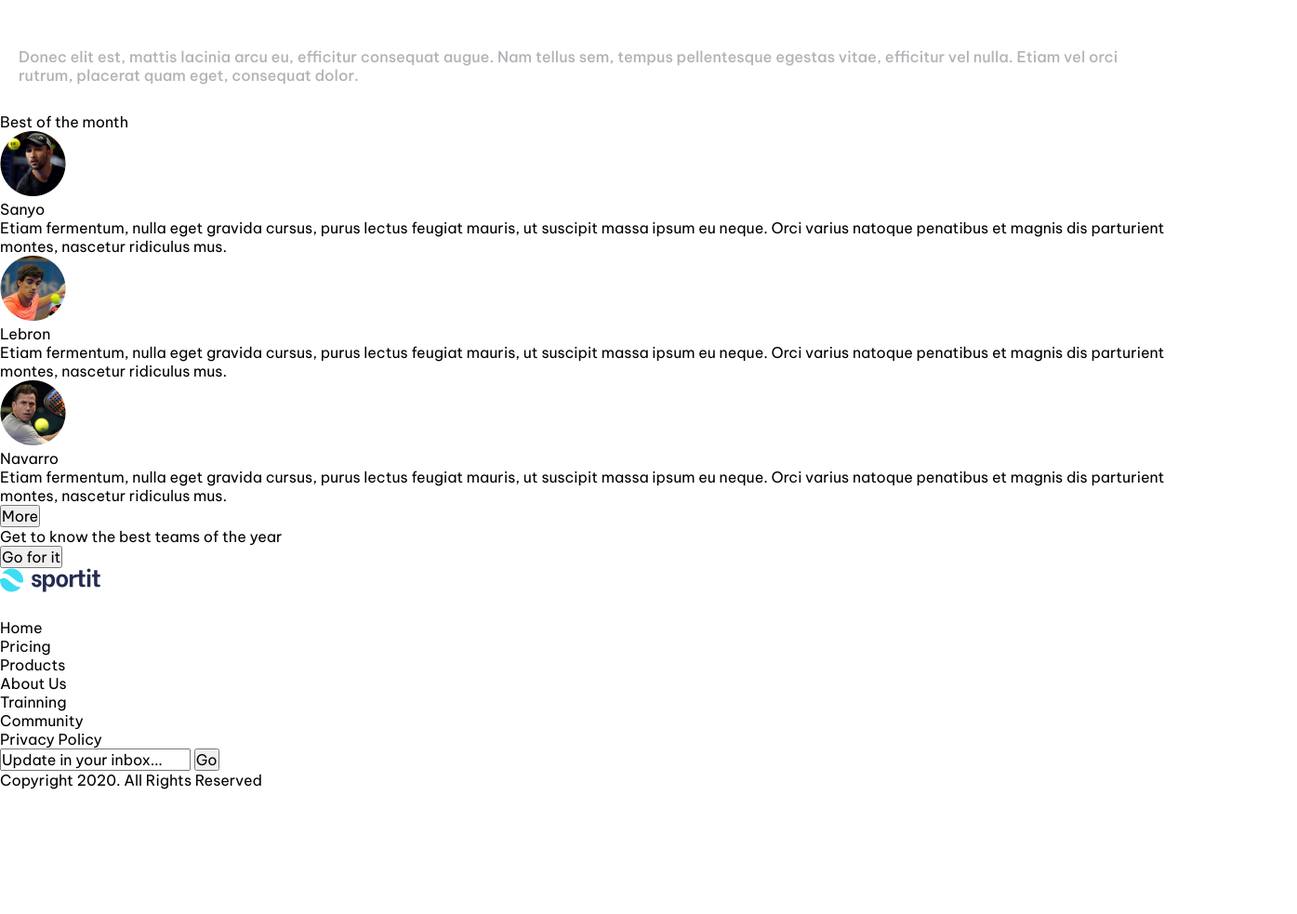
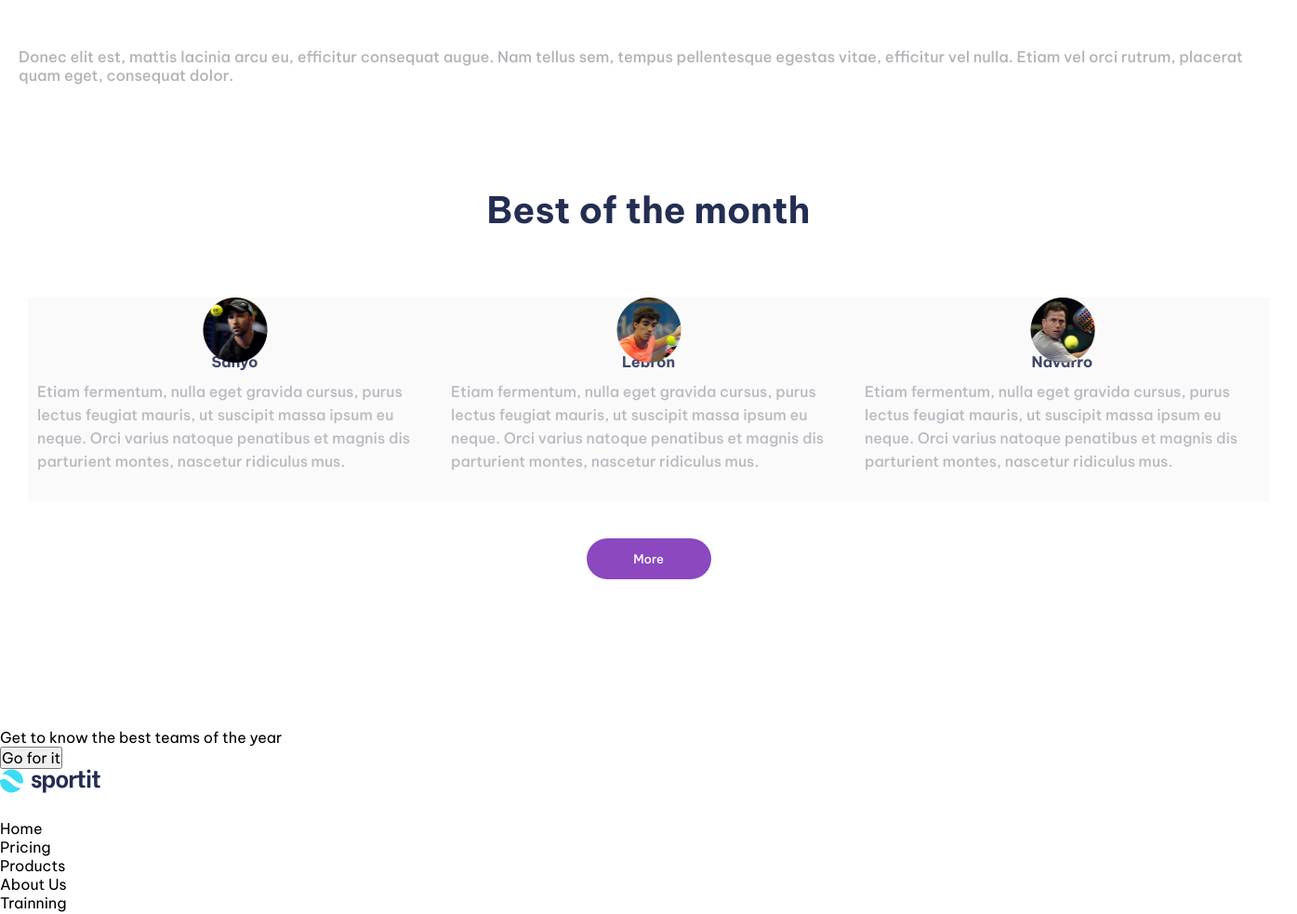
Before and after one commit to Lidianys/Entrega_Final_Frontend, a plain HTML site: page index.html in a window 1280 px wide. Shown: the part 1280-2263 px from the top of the page at 93% size, 1395 px wide, since content can reach past the window. Before the commit the page ends 2129 px from the top, so only its background shows below. Drawn offline with Linux system fonts and the light colour scheme.

Commit message:
Best of the month section styles --check avatar

```diff
--- a/css/style.css
+++ b/css/style.css
@@ -178,11 +178,96 @@ h1 {
   color: rgba(179, 178, 183, 1);
 }
 
+/* Best of the month */
+.best-of-the-month-container {
+  padding-left: 15px;
+  padding-right: 15px;
+  padding-top: 50px;
+}
+
+#best-month-title {
+  color: #242E53;
+  font-size: 39.21px;
+  font-weight: 700;
+  text-align: center;
+}
+
+.best-month-card-wrapper > article:nth-child(odd) {
+  display: none;
+}
+
+.best-month-card {
+  display: flex;
+  justify-content: center;
+  margin-top: 70px;
+}
+
+#best-month-avatar {
+  position:absolute;
+  z-index: 3;
+}
+
+#best-month-avatar > img {
+  height: 70px;
+  width: 70px;
+}
+
+.best-month-content {
+  display: flex;
+  align-items: center;
+  background-color: #FAFAFA;
+  flex-direction: column;
+  height: 219px;
+  justify-content: flex-end;
+  position: relative;
+  padding-right: 10px;
+  padding-left: 10px;
+  padding-bottom: 30px;
+  width: 100%;
+}
+
+.best-month-name {
+  color: #3F4868;
+  font-size: 16.07px;
+  font-weight: 700;
+  padding-bottom: 10px;
+}
+
+.best-month-description{
+  color: #B9B9C1;
+  font-weight: 500;
+  line-height: 25.06px;
+}
+
+.best-button-container {
+  display: flex;
+  justify-content: center;
+  padding: 40px 15px 80px 15px;
+}
+
+.more-button {
+  background-color: #8B48BF;
+  border: none;
+  border-radius: 50px;
+  color: #FFFFFF;
+  font-size: 13.18px;
+  font-weight: 500;
+  height: 44px;
+  width: 134px;
+}
+
+.more-button:hover{
+  background-color: #8B48BFB2;
+  cursor: pointer;
+}
+
+
 /* Footer */
 
 /* Desktop responsive */
-/* 1440px */
+
 @media (min-width: 480px) {
+  /* Header */
   nav > button {
     display: block;
   }
@@ -274,4 +359,23 @@ h1 {
   .differences-text::before {
     content: "Lorem ipsum dolor sit amet, consectetur adipiscing elit. Maecenas aliquet consequat purus sit amet sodales. In faucibus ut nisi eu dignissim. Vestibulum fringilla velit sed tincidunt tincidunt.";
   }
+
+  /* Best of the month */
+  .best-of-the-month-container {
+    padding: 80px 30px 80px 30px;
+    /* width: 100%; */
+  }
+
+  .best-month-card-wrapper > article:nth-child(n) {
+    display: flex;
+  }
+
+  .best-month-card-wrapper {
+    display: flex;
+    justify-content: center;
+  }
+
+  .best-month-card {
+    width: 445px;
+  }
 }
--- a/index.html
+++ b/index.html
@@ -19,28 +19,20 @@
             <li>Community</li>
           </ul>
           <button class="contact-button">Contact</button>
-          <img
-            src="imagenes/icon-hamburger.svg"
-            alt="icon-hamburger"
-            id="icon-hamburger"
-          />
+          <img src="imagenes/icon-hamburger.svg" alt="icon-hamburger" id="icon-hamburger" />
         </nav>
       </div>
     </header>
     <main>
       <section class="padel-content">
         <article class="padel-img-content">
-          <img
-            src="imagenes/padel-intro.png"
-            alt="Imagen de jugador de padel"
-            id="img-padel"
-          />
+          <img src="imagenes/padel-intro.png" alt="Imagen de jugador de padel" id="img-padel" />
         </article>
         <article class="padel-text-content">
           <h1>LIVE: Follow the Telcel Huawei Mexico Open 2022 for free</h1>
           <p id="padel-text">
-            The final Open of the 2022 World Padel Tour season is underway,
-            don't miss out on any of the action!
+            The final Open of the 2022 World Padel Tour season is underway, don't miss out on any of
+            the action!
           </p>
           <button class="contact-button">Contact</button>
         </article>
@@ -48,14 +40,12 @@
       <section class="differences-content">
         <h2 class="differences-title">What's different between pros?</h2>
         <p class="differences-text-movil">
-          Manage provides all the functionality your teas needs, without the
-          complexity. Our software is tailor-made for modern digital product
-          teams
+          Manage provides all the functionality your teas needs, without the complexity. Our
+          software is tailor-made for modern digital product teams
         </p>
         <p class="differences-text-media">
-          Manage provides all the functionality your teas needs, without the
-          complexity. Our software is tailor-made for modern digital product
-          teams
+          Manage provides all the functionality your teas needs, without the complexity. Our
+          software is tailor-made for modern digital product teams
         </p>
       </section>
       <section class="group-differences-main-content">
@@ -65,9 +55,9 @@
             <p class="group-differences-title">Track company-wide progress</p>
           </div>
           <p class="group-differences-text">
-            Donec elit est, mattis lacinia arcu eu, efficitur consequat augue.
-            Nam tellus sem, tempus pellentesque egestas vitae, efficitur vel
-            nulla. Etiam vel orci rutrum, placerat quam eget, consequat dolor.
+            Donec elit est, mattis lacinia arcu eu, efficitur consequat augue. Nam tellus sem,
+            tempus pellentesque egestas vitae, efficitur vel nulla. Etiam vel orci rutrum, placerat
+            quam eget, consequat dolor.
           </p>
         </acticle>
         <acticle class="group-differences-content">
@@ -76,57 +66,68 @@
             <p class="group-differences-title">Advance built-in reports</p>
           </div>
           <p class="group-differences-text">
-            Donec elit est, mattis lacinia arcu eu, efficitur consequat augue.
-            Nam tellus sem, tempus pellentesque egestas vitae, efficitur vel
-            nulla. Etiam vel orci rutrum, placerat quam eget, consequat dolor.
+            Donec elit est, mattis lacinia arcu eu, efficitur consequat augue. Nam tellus sem,
+            tempus pellentesque egestas vitae, efficitur vel nulla. Etiam vel orci rutrum, placerat
+            quam eget, consequat dolor.
           </p>
         </acticle>
         <acticle class="group-differences-content">
           <div class="number-and-title-content">
             <h3 class="differences-buttom">03</h3>
-            <p class="group-differences-title">
-              Everything you need in one place
-            </p>
+            <p class="group-differences-title">Everything you need in one place</p>
           </div>
           <p class="group-differences-text">
-            Donec elit est, mattis lacinia arcu eu, efficitur consequat augue.
-            Nam tellus sem, tempus pellentesque egestas vitae, efficitur vel
-            nulla. Etiam vel orci rutrum, placerat quam eget, consequat dolor.
+            Donec elit est, mattis lacinia arcu eu, efficitur consequat augue. Nam tellus sem,
+            tempus pellentesque egestas vitae, efficitur vel nulla. Etiam vel orci rutrum, placerat
+            quam eget, consequat dolor.
           </p>
         </acticle>
       </section>
-      <section>
-        <p>Best of the month</p>
-
-        <article>
+      <section class="best-of-the-month-container">
+        <p id="best-month-title">Best of the month</p>
+        <div class="best-month-card-wrapper">
+          <article class="best-month-card">
+            <div id="best-month-avatar">
               <img src="imagenes/avatar-sanyo.png" alt="Foto de Sanyo" />
-          <p>Sanyo</p>
-          <p>
-            Etiam fermentum, nulla eget gravida cursus, purus lectus feugiat
-            mauris, ut suscipit massa ipsum eu neque. Orci varius natoque
-            penatibus et magnis dis parturient montes, nascetur ridiculus mus.
+            </div>
+            <div class="best-month-content">
+              <p class="best-month-name">Sanyo</p>
+              <p class="best-month-description">
+                Etiam fermentum, nulla eget gravida cursus, purus lectus feugiat mauris, ut suscipit
+                massa ipsum eu neque. Orci varius natoque penatibus et magnis dis parturient montes,
+                nascetur ridiculus mus.
               </p>
+            </div>
           </article>
-        <article>
-          <img src="imagenes/avatar.lebron.png" alt="" />
-          <p>Lebron</p>
-          <p>
-            Etiam fermentum, nulla eget gravida cursus, purus lectus feugiat
-            mauris, ut suscipit massa ipsum eu neque. Orci varius natoque
-            penatibus et magnis dis parturient montes, nascetur ridiculus mus.
+          <article class="best-month-card">
+            <div id="best-month-avatar">
+              <img src="imagenes/avatar.lebron.png" alt="Foto de Lebron" />
+            </div>
+            <div class="best-month-content">
+              <p class="best-month-name">Lebron</p>
+              <p class="best-month-description">
+                Etiam fermentum, nulla eget gravida cursus, purus lectus feugiat mauris, ut suscipit
+                massa ipsum eu neque. Orci varius natoque penatibus et magnis dis parturient montes,
+                nascetur ridiculus mus.
               </p>
+            </div>
           </article>
-        <article>
-          <img src="imagenes/avatar-navarro.png" alt="" />
-          <p>Navarro</p>
-          <p>
-            Etiam fermentum, nulla eget gravida cursus, purus lectus feugiat
-            mauris, ut suscipit massa ipsum eu neque. Orci varius natoque
-            penatibus et magnis dis parturient montes, nascetur ridiculus mus.
+          <article class="best-month-card">
+            <div id="best-month-avatar">
+              <img src="imagenes/avatar-navarro.png" alt="Foto de Navarro" />
+            </div>
+            <div class="best-month-content">
+              <p class="best-month-name">Navarro</p>
+              <p class="best-month-description">
+                Etiam fermentum, nulla eget gravida cursus, purus lectus feugiat mauris, ut suscipit
+                massa ipsum eu neque. Orci varius natoque penatibus et magnis dis parturient montes,
+                nascetur ridiculus mus.
               </p>
+            </div>
           </article>
-        <article>
-          <button>More</button>
+        </div>
+        <article class="best-button-container">
+          <button class="more-button">More</button>
         </article>
       </section>
       <section>
@@ -158,12 +159,7 @@
       </article>
       <article>
         <form method="" action="">
-          <input
-            type="text"
-            name="update"
-            id="update"
-            value="Update in your inbox..."
-          />
+          <input type="text" name="update" id="update" value="Update in your inbox..." />
           <button type="submit">Go</button>
         </form>
       </article>
```
Lines whose indentation alone changed are shown as unchanged.
